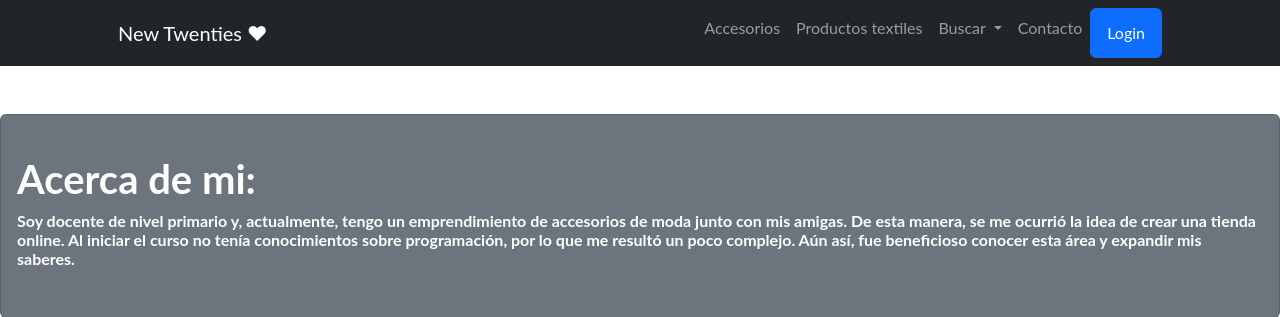
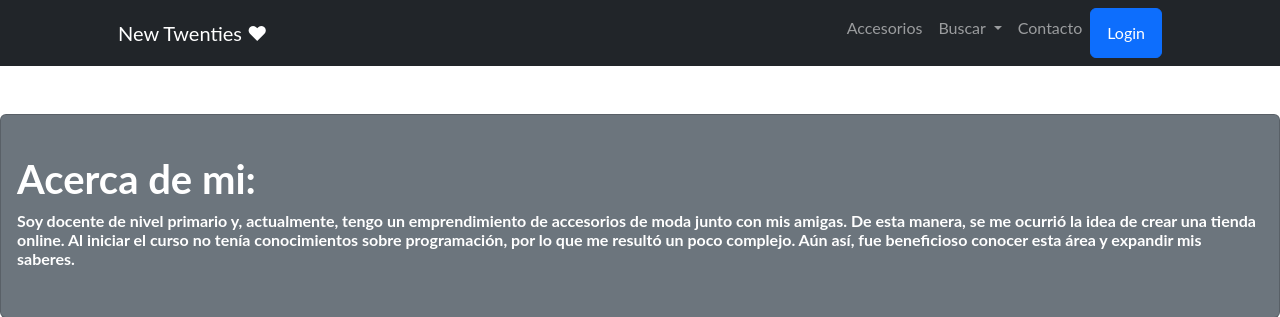
Before and after one commit to MicaMar/PlaygroundFinal-MartinezGrieco, a Django app: page /NewTwenties/aboutme/ in a window 1280 px wide. Shown: the top 317 px of the page. Run offline with Django 5.2, Linux system fonts and the light colour scheme; parts of the project's set-up code (start-up, migrations or seed data) failed here and were passed over; some libraries are stand-ins or nearby versions.

Commit message:
cambios en banner

```diff
--- a/ProyectoF/NewTwenties/templates/navbar.html
+++ b/ProyectoF/NewTwenties/templates/navbar.html
@@ -7,7 +7,7 @@
               <!--<li class="nav-item"><a class="nav-link active" aria-current="page" href="#!">Inicio</a></li>-->
 
                 <li class="nav-item"><a class="nav-link" href="{% url 'Accesorios' %}">Accesorios</a></li>
-                <li class="nav-item"><a class="nav-link" href="{% url 'Textiles' %}"> Productos textiles</a></li>
+
                <li class="nav-item dropdown">
                     <a class="nav-link dropdown-toggle" href="#" role="button" data-bs-toggle="dropdown" aria-expanded="false">
                       Buscar
--- a/ProyectoF/ProyectoF/__init__.py
+++ /dev/null
@@ -1 +0,0 @@
-git
```
